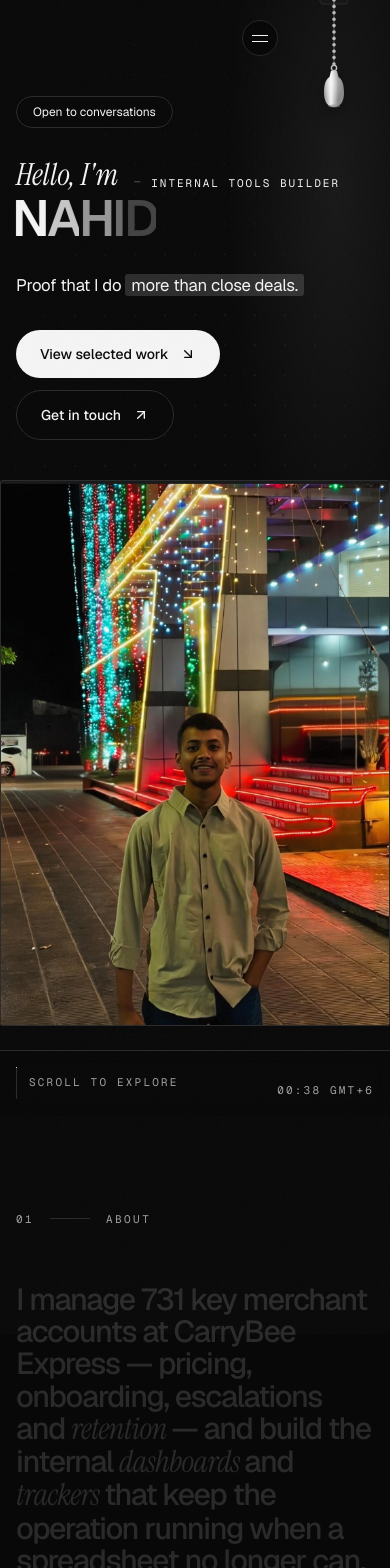
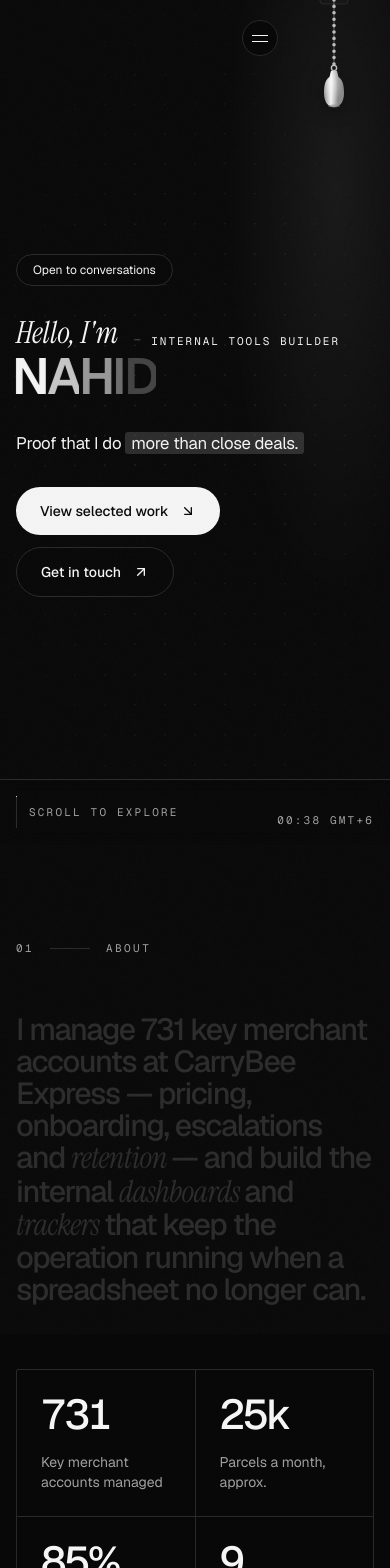
Before and after one commit to nuruzzamannahid57-cyber/Portfolio-, a React (Vite) app: page / in a window 390 px wide. Shown: the top 1568 px of the page. Built offline with nearby package versions, Linux system fonts and the light colour scheme.

Commit message:
Hero: remove portrait card, photo and related film code
Co-authored-by: arena-agent <297053741+arena-agent@users.noreply.github.com>

```diff
--- a/src/components/Hero.tsx
+++ b/src/components/Hero.tsx
@@ -1,13 +1,10 @@
 import { useEffect, useRef, useState } from 'react';
-import { AnimatePresence, motion, useAnimationControls, useMotionValue, useReducedMotion, useScroll, useSpring, useTransform } from 'framer-motion';
+import { AnimatePresence, motion, useReducedMotion, useScroll, useTransform } from 'framer-motion';
 import { ArrowDownRight, ArrowUpRight } from 'lucide-react';
 import { profile } from '../data/portfolio';
 import { scrollToId } from '../lib/scroll';
 import Magnetic from './ui/Magnetic';
-import RotatingBadge from './fx/RotatingBadge';
 import DotField from './fx/DotField';
-import { useTheme } from '../lib/theme';
-import HeroVideo from './HeroVideo';
 
 const EASE = [0.16, 1, 0.3, 1] as const;
 const NAME = 'NAHID';
@@ -53,47 +50,9 @@ export default function Hero({ ready }: { ready: boolean }) {
   const ref = useRef<HTMLElement>(null);
   const reduce = useReducedMotion();
   const { scrollYProgress } = useScroll({ target: ref, offset: ['start start', 'end start'] });
-  const filmY = useTransform(scrollYProgress, [0, 1], [0, reduce ? 0 : 160]);
   const nameX = useTransform(scrollYProgress, [0, 1], ['0%', reduce ? '0%' : '-18%']);
   const textY = useTransform(scrollYProgress, [0, 1], [0, reduce ? 0 : -90]);
   const fade = useTransform(scrollYProgress, [0, 0.7], [1, 0]);
-
-  // Pointer parallax.
-  const mx = useMotionValue(0);
-  const my = useMotionValue(0);
-  const px = useSpring(mx, { stiffness: 60, damping: 18 });
-  const py = useSpring(my, { stiffness: 60, damping: 18 });
-  const rotY = useTransform(px, (v) => v * 1.1);
-  const rotX = useTransform(py, (v) => v * -0.9);
-  const nameShiftX = useTransform(px, (v) => v * -1.2);
-
-  const [desktop, setDesktop] = useState(() => typeof window !== 'undefined' && window.matchMedia('(min-width: 768px)').matches);
-  useEffect(() => {
-    const mq = window.matchMedia('(min-width: 768px)');
-    const on = () => setDesktop(mq.matches);
-    mq.addEventListener('change', on);
-    return () => mq.removeEventListener('change', on);
-  }, []);
-
-  // Spin a full turn whenever the theme changes (skip the first render).
-  const theme = useTheme();
-  const spin = useAnimationControls();
-  const firstTheme = useRef(true);
-  useEffect(() => {
-    if (firstTheme.current) {
-      firstTheme.current = false;
-      return;
-    }
-    if (reduce) return;
-    spin.set({ rotateY: 0 });
-    void spin.start({ rotateY: 360, transition: { duration: 1.5, ease: [0.76, 0, 0.24, 1] } });
-  }, [theme, reduce, spin]);
-
-  const onMove = (e: React.PointerEvent) => {
-    if (reduce || e.pointerType !== 'mouse') return;
-    mx.set((e.clientX / window.innerWidth - 0.5) * 18);
-    my.set((e.clientY / window.innerHeight - 0.5) * 12);
-  };
 
   const show = ready ? 'show' : 'hidden';
   const fadeIn = (delay: number) => ({
@@ -102,36 +61,10 @@ export default function Hero({ ready }: { ready: boolean }) {
     variants: { hidden: { opacity: 0, y: 18 }, show: { opacity: 1, y: 0, transition: { duration: 1, delay, ease: EASE } } },
   });
 
-  const film = (
-    <motion.div
-      className="group relative h-full"
-      initial={{ clipPath: 'inset(100% -40% 0% -40%)' }}
-      animate={ready ? { clipPath: 'inset(-100% -40% 0% -40%)' } : {}}
-      transition={{ duration: 1.6, delay: 0.3, ease: [0.76, 0, 0.24, 1] }}
-      style={{ perspective: 1400 }}
-    >
-      {/* she turns to face you → a full turn on every light switch → follows the cursor */}
-      <motion.div
-        className="h-full"
-        initial={{ rotateY: reduce ? 0 : -30, z: reduce ? 0 : -140 }}
-        animate={ready ? { rotateY: 0, z: 0 } : {}}
-        transition={{ duration: 2.2, delay: 0.4, ease: EASE }}
-        style={{ transformStyle: 'preserve-3d' }}
-      >
-        <motion.div animate={spin} className="h-full" style={{ transformStyle: 'preserve-3d' }}>
-          <motion.div style={{ rotateY: rotY, rotateX: rotX, transformStyle: 'preserve-3d' }} className="relative h-full">
-            <HeroVideo play={ready} />
-          </motion.div>
-        </motion.div>
-      </motion.div>
-    </motion.div>
-  );
-
   return (
     <section
       id="home"
       ref={ref}
-      onPointerMove={onMove}
       className="relative isolate flex min-h-[100svh] flex-col overflow-hidden px-4 pt-24 md:h-[100svh] md:min-h-[700px] md:px-8 md:pt-28"
       aria-label="Introduction"
     >
@@ -141,19 +74,6 @@ export default function Hero({ ready }: { ready: boolean }) {
         style={{ background: 'radial-gradient(50% 50% at 70% 30%, var(--glow), transparent 70%)' }}
       />
       <DotField />
-
-      {/* Desktop film: big, anchored to the floor, standing in front of the giant name */}
-      {desktop && (
-      <motion.div
-        style={{ y: filmY }}
-        className="pointer-events-auto absolute right-[2vw] bottom-0 z-10 h-[calc(100svh-4.5rem)] max-h-[1040px] lg:right-[5vw]"
-      >
-        {film}
-        <div className="absolute bottom-[22%] -left-[16%] z-20">
-          <RotatingBadge ready={ready} />
-        </div>
-      </motion.div>
-      )}
 
       <div className="relative flex flex-1 flex-col justify-center pb-6 md:pb-20">
         <motion.div style={{ y: textY, opacity: fade }} className="relative z-20 md:max-w-[52%]">
@@ -183,7 +103,7 @@ export default function Hero({ ready }: { ready: boolean }) {
           className="relative z-0 -mx-1 mt-2 text-[13vw] md:text-[clamp(3.2rem,13.5vw,14.5rem)] leading-[0.8] font-semibold tracking-[-0.065em] whitespace-nowrap select-none md:-mx-2"
           aria-label={`Hello, I'm ${profile.name}`}
         >
-          <motion.span aria-hidden="true" className="inline-block" style={{ x: nameShiftX }}>
+          <motion.span aria-hidden="true" className="inline-block">
             {NAME.split('').map((c, i) => (
               <span key={i} className="inline-block overflow-hidden pb-[0.06em] align-bottom">
                 <motion.span
@@ -236,8 +156,6 @@ export default function Hero({ ready }: { ready: boolean }) {
           </motion.div>
         </motion.div>
 
-        {/* Mobile film: full width under the intro */}
-        {!desktop && <div className="relative z-10 -mx-4 mt-10 h-[min(78svh,140vw)]">{film}</div>}
       </div>
 
       <motion.div
--- a/src/components/HeroVideo.tsx
+++ /dev/null
@@ -1,30 +0,0 @@
-import { profile } from '../data/portfolio';
-
-/**
- * Hero portrait card. Keeps the same size, tilt and reveal behaviour as the reference.
- */
-export default function HeroVideo({ play }: { play: boolean }) {
-  return (
-    <div
-      className="relative flex h-full w-full items-end justify-center overflow-hidden rounded-[2px] border border-line bg-[radial-gradient(60%_50%_at_50%_30%,var(--glow),transparent_70%)]"
-    >
-      <div
-        className="absolute inset-x-6 top-6 flex items-center justify-between font-mono text-[10px] tracking-[0.22em] text-faint uppercase transition-opacity duration-1000"
-        style={{ opacity: play ? 1 : 0 }}
-        aria-hidden="true"
-      >
-        <span>Dhaka</span>
-        <span>Key Account</span>
-      </div>
-      <img
-        src="/assets/portrait.png"
-        alt={`Portrait of ${profile.name}`}
-        width={801}
-        height={801}
-        className="absolute inset-0 h-full w-full object-cover object-[50%_20%] transition-opacity duration-1000"
-        style={{ opacity: play ? 1 : 0 }}
-        draggable={false}
-      />
-    </div>
-  );
-}
```
Also changed, not shown: public/assets/portrait.png (deleted).
